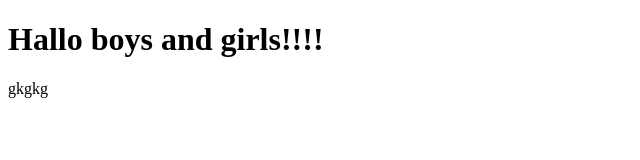
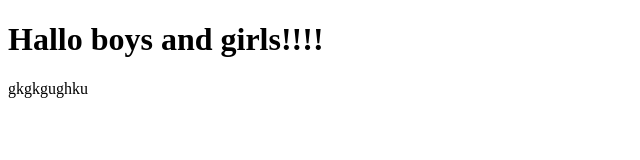
Before and after one commit to makogonao/project-m1, a plain HTML site: page index.html in a window 1280 px wide. Shown: the full height of the page, 0-640 px from the left. Drawn offline with Linux system fonts and the light colour scheme.

Commit message:
Update index.html

```diff
--- a/index.html
+++ b/index.html
@@ -8,6 +8,6 @@
 </head>
 <body>
     <h1>Hallo boys and girls!!!!</h1>
-    gkgkg
+    gkgkgughku
 </body>
 </html>
```
